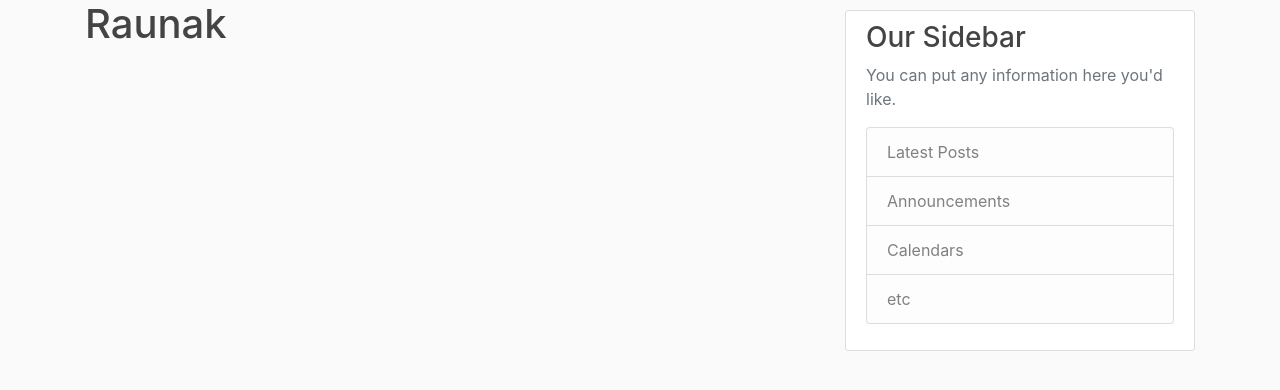
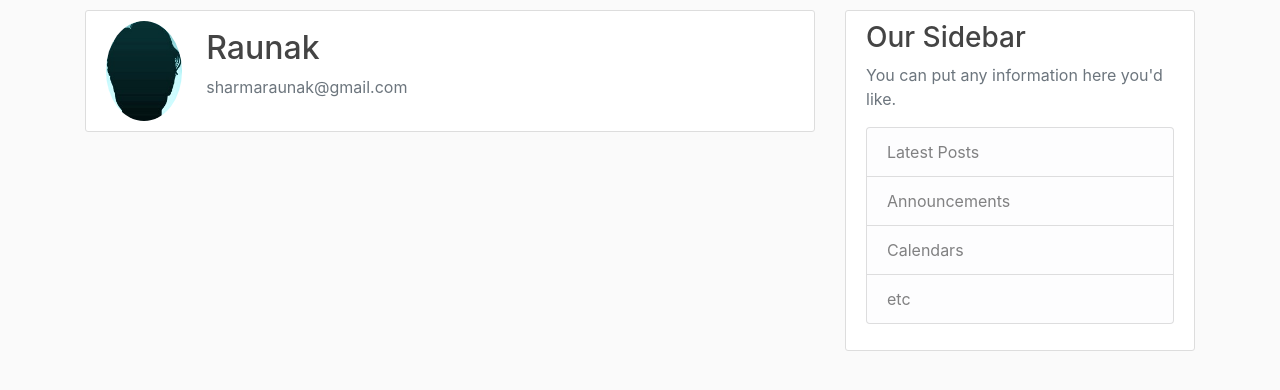
Before and after one commit to Sharmaraunak/flaskblog, a Flask app: page /account in a window 1280 px wide. Shown: the part 56-446 px from the top of the page. Run offline with Flask 2, Linux system fonts and the light colour scheme; a user stored in the database is signed in; some libraries are stand-ins or nearby versions.

Commit message:
account management

```diff
--- a/flaskblog/routes.py
+++ b/flaskblog/routes.py
@@ -71,5 +71,7 @@ def logout():
 @app.route("/account")
 @login_required
 def account():
+    image_file = url_for('static',filename = 'profile_pics/'+current_user.image_file)
 
-   return render_template('account.html',title="account")
+
+    return render_template('account.html',title="account",image_file = image_file)
--- a/flaskblog/templates/account.html
+++ b/flaskblog/templates/account.html
@@ -1,4 +1,15 @@
 {% extends "layout.html" %}
 {% block content%}
-   <h1>{{current_user.username}}</h1>
+
+    <div class="content-section">
+        <div class="media">
+            <img class="rounded-circle img-responsive" src="{{ image_file}}" style="max-height: 100px; max-width: 100px;">
+            <div class="media-body">
+                <h2 class="account-hedinng ml-4 mt-2">{{current_user.username}}</h2>
+                <p class="text-secondary ml-4">{{current_user.email}}</p>
+            </div>
+        </div>
+        <!--FROM Here the template is designed-->
+    </div>
+
 {% endblock %}
```
Also changed, not shown: flaskblog/site.db, flaskblog/static/profile_pics/default.jpg (added).
